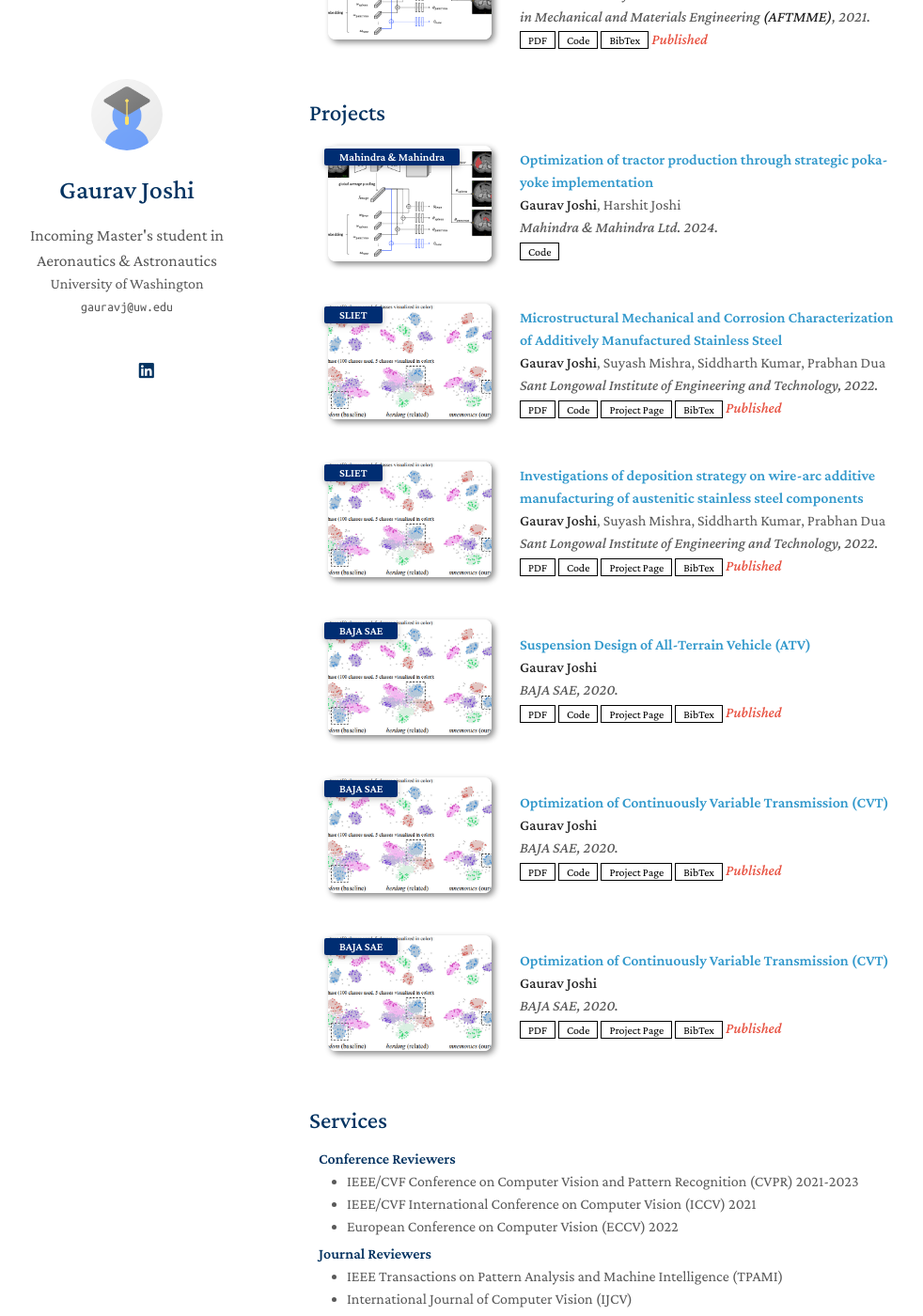
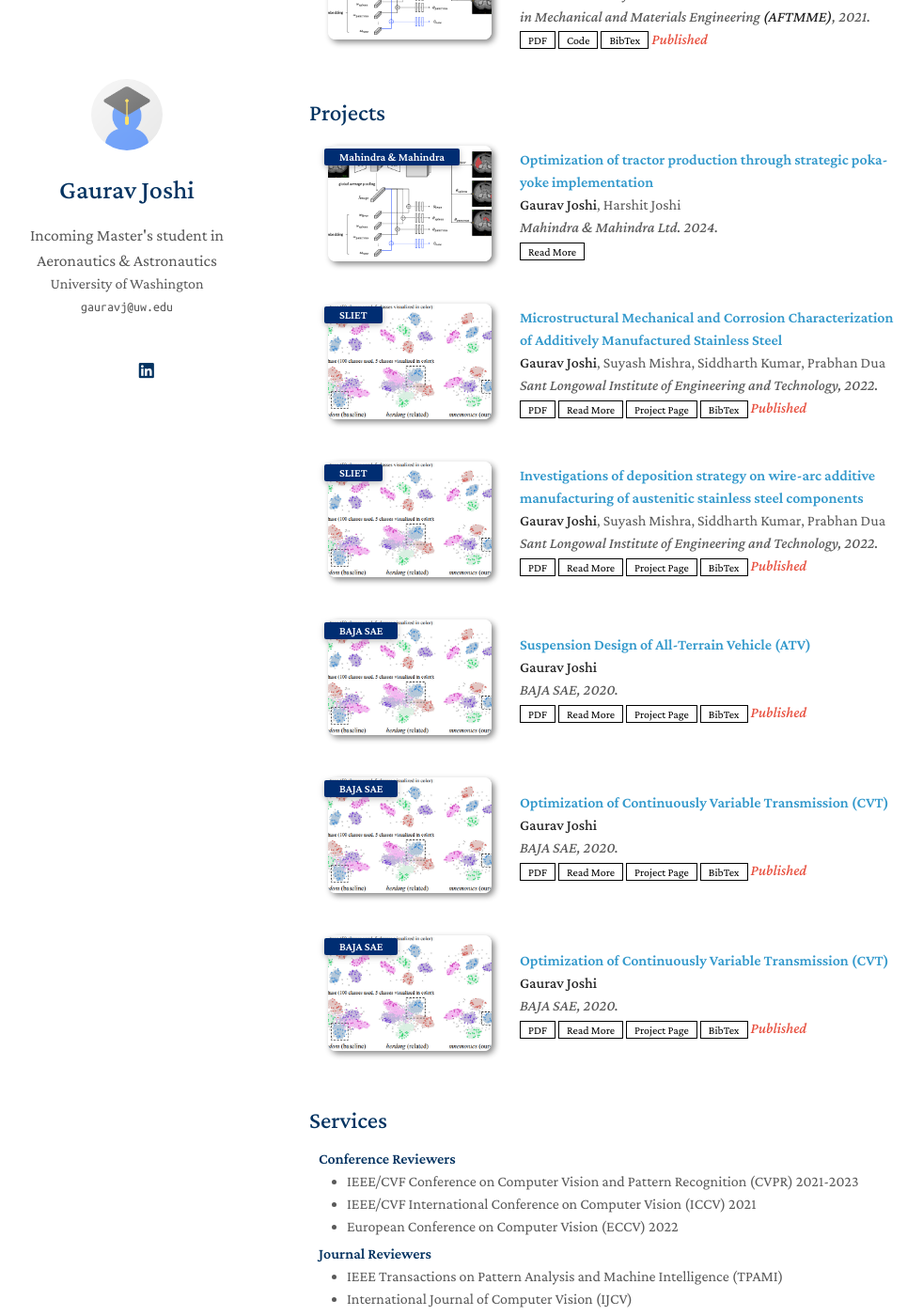
Before and after one commit to mastersinusoidal/mastersinusoidal.github.io, a Jekyll site: the page built from index.md, in a window 1280 px wide and 1400 px high, scrolled down 629 px. Shown: the whole window at 94% size, without its empty margins (141-1123 px from the left). Built offline with Jekyll 4.4.1, drawn with Linux system fonts in a browser that asks for light colours; nearby versions of some CDN libraries; a style sheet for code colours, icons or effects is not loaded; our own code applies the rules of GitHub Pages for plain Markdown files.

Commit message:
Update projects.md

```diff
--- a/_includes/projects.md
+++ b/_includes/projects.md
@@ -25,7 +25,7 @@
       <a href="{{ link.pdf }}" class="btn btn-sm z-depth-0" role="button" target="_blank" style="font-size:12px;">PDF</a>
       {% endif %}
         {% if link.code %}
-      <a href="{{ link.code }}" class="btn btn-sm z-depth-0" role="button" target="_blank" style="font-size:12px;">Code</a>
+      <a href="{{ link.code }}" class="btn btn-sm z-depth-0" role="button" target="_blank" style="font-size:12px;">Read More</a>
       {% endif %}
       {% if link.page %}
       <a href="{{ link.page }}" class="btn btn-sm z-depth-0" role="button" target="_blank" style="font-size:12px;">Project Page</a>
```
